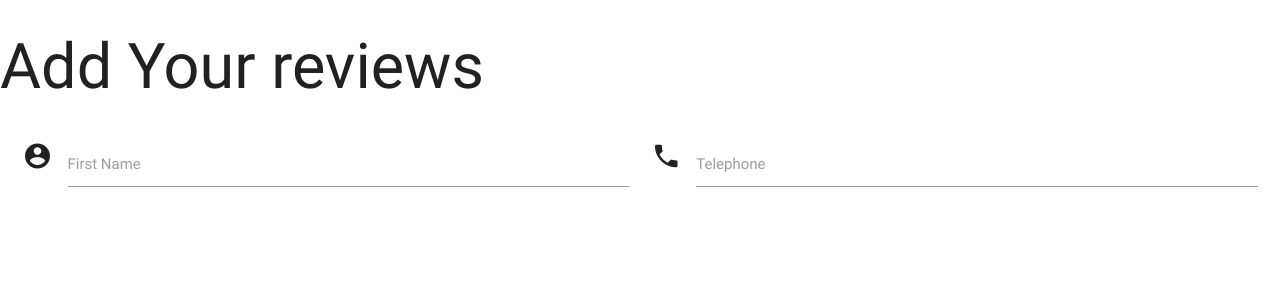
After one commit to Zaidcoll/Project3, a Flask app: page /add in a window 1280 px wide. The commit adds this page. Shown: the top 300 px of the page. Run offline with Flask 2, Linux system fonts and the light colour scheme; some libraries are stand-ins or nearby versions.

Commit message:
Updated mongodb and added the structure with base html

```diff
--- a/app.py
+++ b/app.py
@@ -11,10 +11,17 @@ app.config['MONGO_URI'] = os.getenv("MONGO_URI")
 
 mongo = PyMongo(app)
 
+@app.route('/test')
+def home1():
+    return render_template('home1.html', tasks = mongo.db.tasks.find())
+
 @app.route('/')
-@app.route('/tasks')
-def hello():
-    return render_template('get_tasks.html', tasks = mongo.db.tasks.find())
+def home():
+    return render_template('home1.html', tasks = mongo.db.tasks.find())
+
+@app.route('/add')
+def add():
+    return render_template('add.html', )
 
 if __name__ == '__main__':
     app.run(host=os.environ.get('IP'),
--- /dev/null
+++ b/static/script.js
@@ -0,0 +1,3 @@
+$(document).ready(function () {
+    $('.collapsible').collapsible();
+});
--- /dev/null
+++ b/templates/add.html
@@ -0,0 +1,21 @@
+{% extends 'base.html'%}
+{% block content %}
+<h1> Add Your reviews</h1>
+<div class="row">
+    <form class="col s12">
+      <div class="row">
+        <div class="input-field col s6">
+          <i class="material-icons prefix">account_circle</i>
+          <input id="icon_prefix" type="text" class="validate">
+          <label for="icon_prefix">First Name</label>
+        </div>
+        <div class="input-field col s6">
+          <i class="material-icons prefix">phone</i>
+          <input id="icon_telephone" type="tel" class="validate">
+          <label for="icon_telephone">Telephone</label>
+        </div>
+      </div>
+    </form>
+  </div>
+
+    {% endblock %}
--- a/templates/base.html
+++ b/templates/base.html
@@ -7,7 +7,10 @@
     <title>Document</title>
     <link href="https://fonts.googleapis.com/icon?family=Material+Icons" rel="stylesheet">
     <link rel="stylesheet"  href="https://cdnjs.cloudflare.com/ajax/libs/materialize/0.100.2/css/materialize.min.css">
-
+<style type="text/css">
+    .overlay-dark {
+  background-color: rgba(0, 0, 0, 0.5); }
+</style>
 </head>
 <body>
     {% block content %}
@@ -17,5 +20,7 @@
 
 <script src="https://cdnjs.cloudflare.com/ajax/libs/jquery/3.2.1/jquery.min.js"></script>
 <script src="https://cdnjs.cloudflare.com/ajax/libs/materialize/0.100.2/js/materialize.min.js"></script>
+<script src="{{url_for('static', filename='script.js')}}"></script>
+
 </body>
 </html>
```
Also changed, not shown: .c9/metadata/environment/app.py (+1 -1 lines), templates/get_tasks.html (deleted, +0 -27 lines), templates/home.html (added, +19 -0 lines), templates/home1.html (added, +22 -0 lines).
